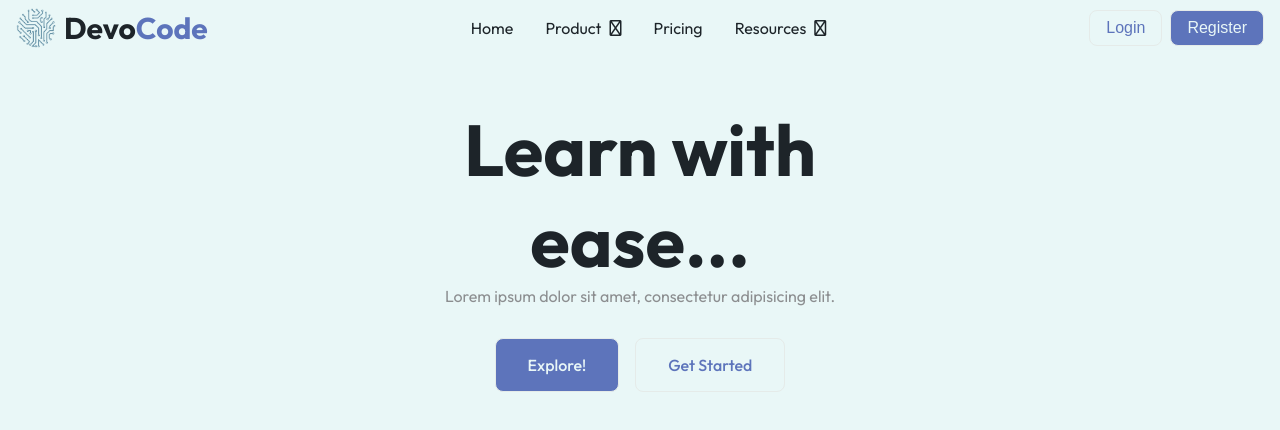
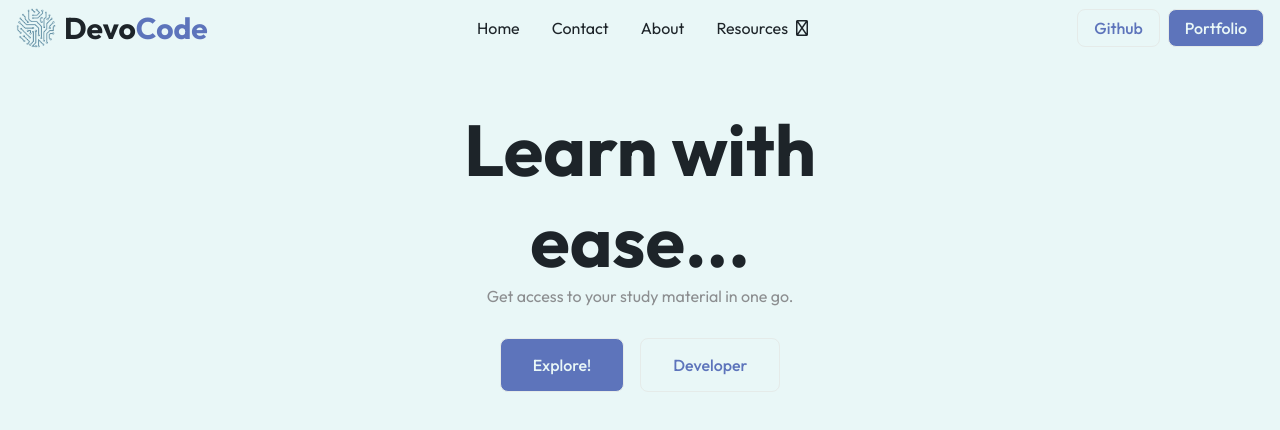
Before and after one commit to imankitkalirawana/devocode, a React (Vite) app: page / in a window 1280 px wide. Shown: the top 430 px of the page. Built offline with nearby package versions, Linux system fonts and the light colour scheme.

Commit message:
Update banner and header links

```diff
--- a/src/components/Banner.tsx
+++ b/src/components/Banner.tsx
@@ -7,14 +7,14 @@ const Banner = () => {
       <div className="banner">
         <h1 className="banner-title">Learn with ease...</h1>
         <p className="banner-text">
-          Lorem ipsum dolor sit amet, consectetur adipisicing elit.
+          Get access to your study material in one go.
         </p>
         <div className="btns">
           <Link to="/resources" className="btn btn-primary">
             Explore!
           </Link>
-          <a href="#" className="btn">
-            Get Started
+          <a href="https://github.com/imankitkalirawana" className="btn">
+            Developer
           </a>
         </div>
       </div>
--- a/src/components/Header.tsx
+++ b/src/components/Header.tsx
@@ -21,14 +21,19 @@ const Header = () => {
               </Link>
             </li>
             <li className="list-items-item">
-              <a className="list-items-link" href="#about">
-                Product
+              <a
+                className="list-items-link"
+                href="https://divinelydeveloper.me#contact"
+              >
+                Contact
               </a>
-              <i className="fa-regular fa-angle-down"></i>
             </li>
             <li className="list-items-item">
-              <a className="list-items-link" href="#portfolio">
-                Pricing
+              <a
+                className="list-items-link"
+                href="https://divinelydeveloper.me"
+              >
+                About
               </a>
             </li>
             <li className="list-items-item">
@@ -53,8 +58,18 @@ const Header = () => {
         </nav>
         {/* login register buttons */}
         <div className="btns login-register">
-          <button className="btn login-btn">Login</button>
-          <button className="btn btn-primary register-btn">Register</button>
+          <a
+            href="https://github.com/imankitkalirawana"
+            className="btn login-btn"
+          >
+            Github
+          </a>
+          <a
+            href="https://divinelydeveloper.me"
+            className="btn btn-primary register-btn"
+          >
+            Portfolio
+          </a>
         </div>
         {/* Toggler */}
         <div className="toggler">
```
